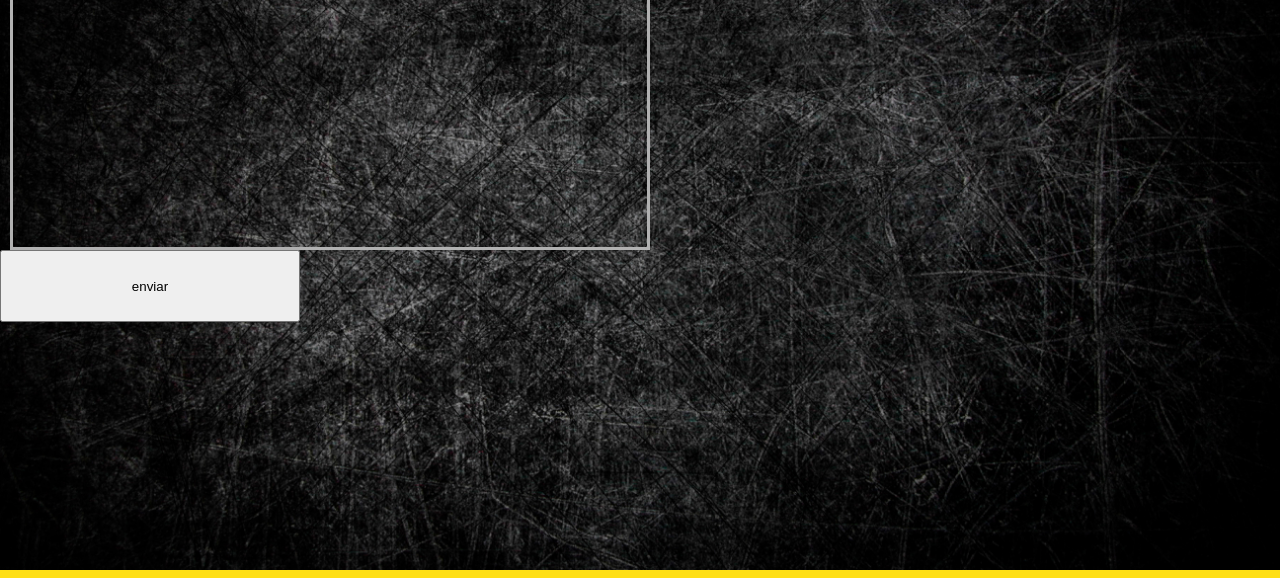
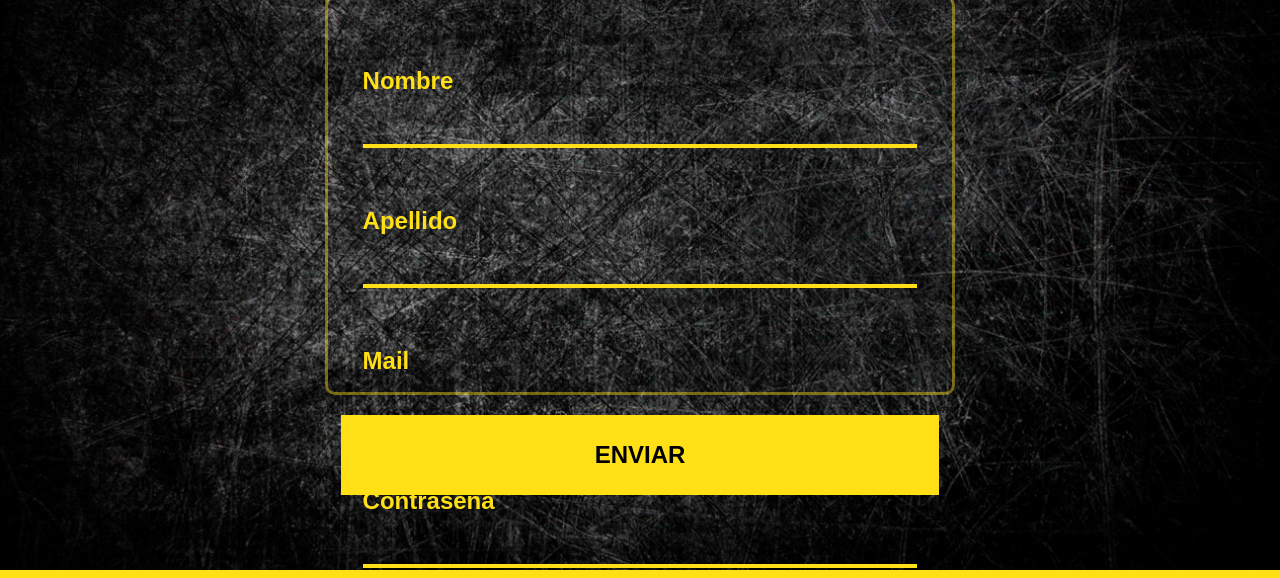
Before and after one commit to MaximilianoCarrera/proyecyo-coder, a plain HTML site: page pages/registro.html in a window 1280 px wide. Shown: the part 303-881 px from the top of the page. Drawn offline with Linux system fonts and the light colour scheme.

Commit message:
aplicando css al formulario

```diff
--- a/css/style.css
+++ b/css/style.css
@@ -258,20 +258,41 @@ p {
 /* estilos pag registro */
 
 .main-registro {
+	display: flex;
+	flex-direction: column;
 	width: 100%;
 	background-image: url(../assets/img/background-general.jpg);
 	background-position: center;
 	background-size: cover;
 	height: 90vh;
+	justify-content: center;
+}
+.formulario {
+	display: flex;
+	flex-direction: column;
+	gap: 10px;
+	margin: 10px;
+	align-items: center;
+}
+.formulario h2 {
+	text-transform: uppercase;
+	color: #ffdf16;
+	font-family: "Inter", sans-serif;
 }
 
 .formulario fieldset {
+	display: flex;
+	flex-direction: column;
 	width: 50%;
 	height: 50vh;
-	margin-left: 10px;
-	border: 3px solid #b1b1b1;
+	margin: 10px;
+	border: 3px solid #ffe0166c;
+	border-radius: 10px;
+	justify-content: center;
+	align-items: center;
+	gap: 10px;
+	padding: 20px;
 }
-
 .formulario legend {
 	color: #fff;
 	font-family: Inter;
@@ -288,8 +309,40 @@ p {
 	font-weight: 400;
 	text-transform: capitalize;
 }
+.formulario input::placeholder {
+	color: #ffdf16;
+}
 
 .formulario input {
-	width: 300px;
-	height: 72px;
+	width: 95%;
+	height: 130px;
+	font-size: 24px;
+	text-transform: capitalize;
+	font-weight: 700;
+	color: white;
+	background-color: transparent;
+	border: none;
+	border-bottom: 4px solid #ffdf16;
 }
+
+.button {
+	display: flex;
+	width: 50%;
+	justify-content: center;
+}
+
+.button input {
+	background-color: #ffdf16;
+	color: black;
+	font-size: 24px;
+	font-weight: 700;
+	text-transform: uppercase;
+	height: 80px;
+	text-decoration: none;
+	border: none;
+}
+
+.button input:hover {
+	background-color: #000;
+	color: #ffdf16;
+}
--- a/pages/registro.html
+++ b/pages/registro.html
@@ -23,6 +23,7 @@
 		</header>
 		<main class="main-registro">
 			<form action="" class="formulario">
+				<h2>registro</h2>
 				<fieldset>
 					<input
 						type="text"
@@ -56,7 +57,7 @@
 						required
 					/>
 				</fieldset>
-				<div><input type="submit" value="enviar""></div>
+				<div class="button"><input type="submit" value="enviar""></div>
 			</form>
 		</main>
 		<footer class="footer">
```
